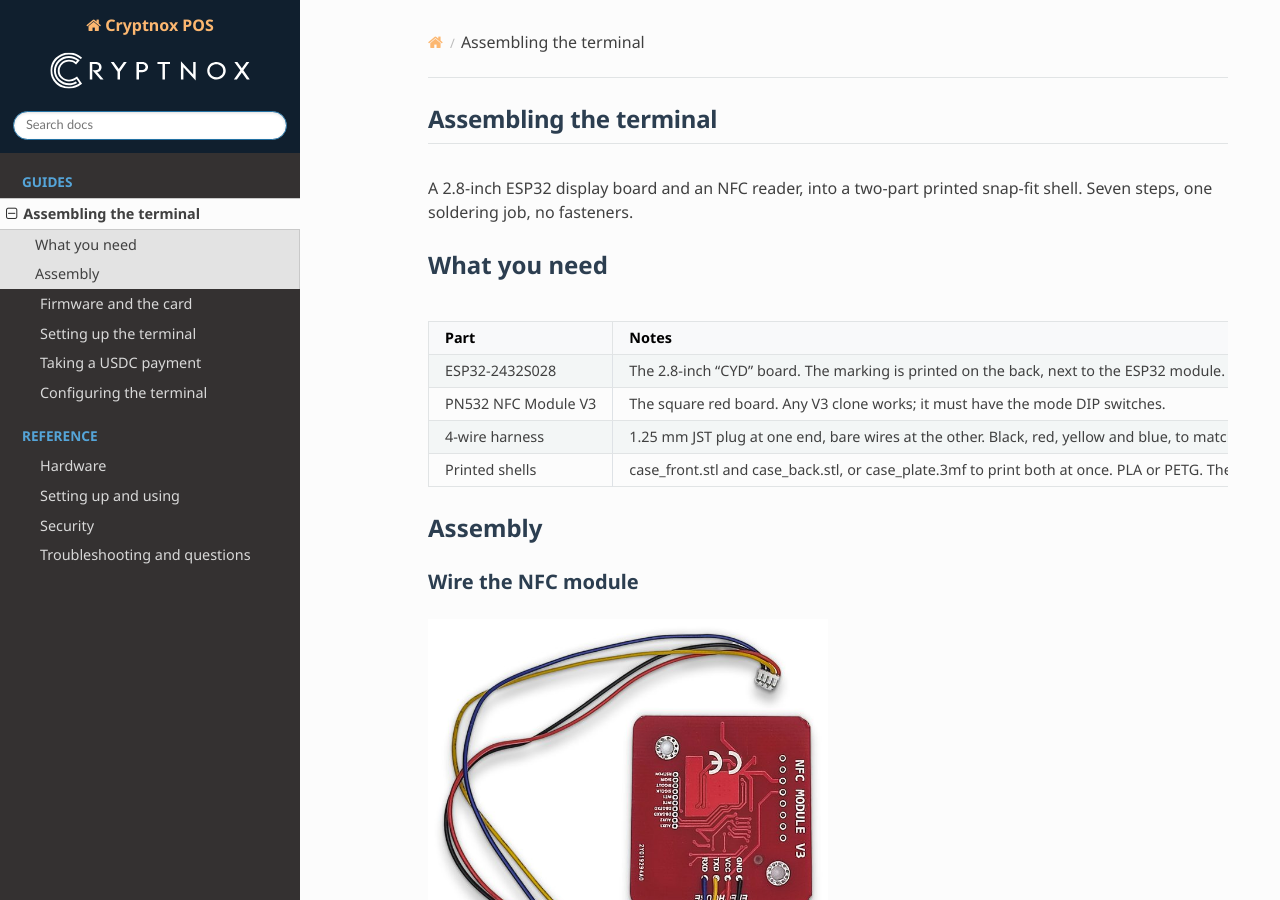
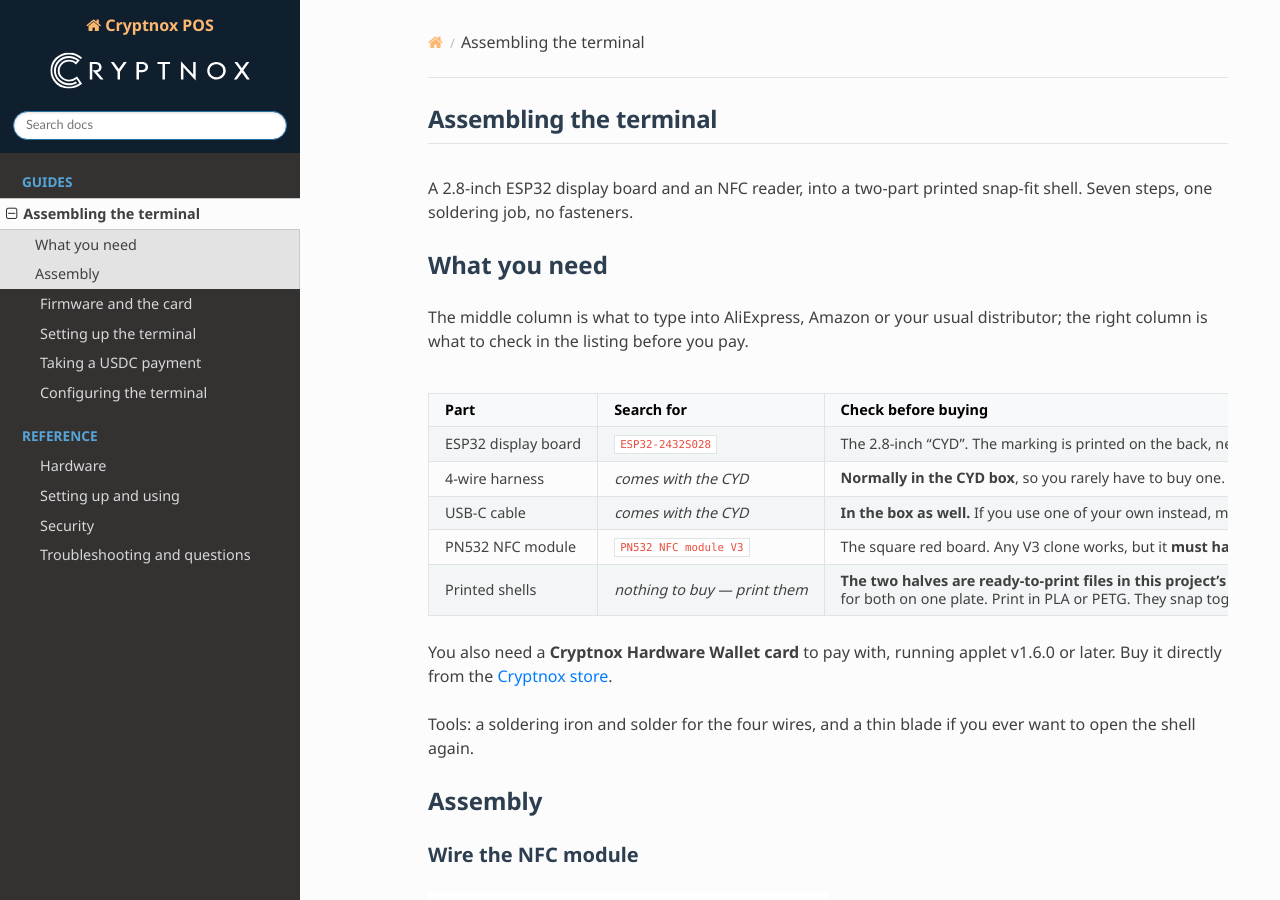
Before and after one commit to embarquech/cryptnox-pos, a Sphinx documentation site: the page built from docs/source/guide-assembly.rst, in a window 1280 px wide and 900 px high. Built offline with Sphinx 7.4.7 and the Read the Docs theme 3.1.0, drawn with Linux system fonts in a browser that asks for light colours; some of the changed text lies outside the part shown.

Commit message:
docs: make the assembly parts table a shopping list, publish the back label, call the card's version its applet version
The "What you need" table described the parts; it did not say how to get them.
It is now three columns — part, what to search for, what to check in the listing
— with no vendor links, so nothing in it goes stale when a listing disappears.

Two variants are called out because getting them wrong costs a reprint or a
return: the CYD must be the USB-C version (the shell is cut for USB-C) and the
PN532 must have its two mode DIP switches (the versions without them are fixed
to SPI and cannot do I2C). Rows are ordered CYD, harness, USB-C cable, PN532,
shells, so the two accessories that ship in the CYD box sit next to the board
that brings them and the actual order is visibly two lines long.

The shells get the GitHub link to hardware/case/ and say plainly that they are
printed rather than bought, including for readers with no printer. The card gets
the shop link.

Adds the back label to hardware/case/ beside the shells —
label_POS-D_dymo11355.pdf, sized for Dymo 11355 stock (19 x 51 mm) — listed in
the enclosure table and named in the "Snap it shut" step, so whoever closes a
case knows it exists and prints it at 100%.

.gitattributes comes with it. Git guesses text from NUL bytes in the first 8 KB
and this PDF has none, so autocrlf would rewrite its newlines on checkout and
break the xref offsets: a label that opens for whoever committed it and is
corrupt everywhere else. The STL and 3mf files are only safe today because the
heuristic happens to get them right.

The card's version is its applet version, not firmware. That is the SDK's own
term (CW_SecureChannel's _appletMajor, CW_MIN_APPLET_MAJOR) and the distinction
matters, since Ed25519 needs applet 2.0+ while cards ship on 1.6.x. Corrected in
the three doc pages and the README that said "firmware v1.6.0".

Also drops "Covers cryptnox-pos v1.0.0." from the index: a version line nobody
updates dates the whole site the first time it is wrong. This duplicates
89a8c2c, which already did it further up the stack — doing it here too means
master and the published docs stop saying it before that stack lands, and the
two deletions merge as one.

Co-Authored-By: Claude Opus 5 <noreply@anthropic.com>

```diff
--- a/docs/source/guide-assembly.rst
+++ b/docs/source/guide-assembly.rst
@@ -11,20 +11,56 @@ snap-fit shell. Seven steps, one soldering job, no fasteners.
 What you need
 -------------
 
+The middle column is what to type into AliExpress, Amazon or your usual distributor;
+the right column is what to check in the listing before you pay.
+
 .. list-table::
    :header-rows: 1
-   :widths: 28 72
+   :widths: 22 34 44
 
    * - Part
-     - Notes
-   * - ESP32-2432S028
-     - The 2.8-inch “CYD” board. The marking is printed on the back, next to the ESP32 module.
-   * - PN532 NFC Module V3
-     - The square red board. Any V3 clone works; it must have the mode DIP switches.
+     - Search for
+     - Check before buying
+   * - ESP32 display board
+     - ``ESP32-2432S028``
+     - The 2.8-inch “CYD”. The marking is printed on the back, next to the ESP32
+       module. Two things must match: **USB-C**, not micro-USB — the shell is cut for
+       USB-C and a micro-USB board will not fit — and **resistive touch**
+       (the listing says XPT2046; capacitive variants exist and the firmware does not
+       drive them).
    * - 4-wire harness
-     - 1.25 mm JST plug at one end, bare wires at the other. Black, red, yellow and blue, to match the table below.
+     - *comes with the CYD*
+     - **Normally in the CYD box**, so you rarely have to buy one. It is a 1.25 mm JST
+       plug at one end and bare wires at the other, about 10–20 cm, in black, red,
+       yellow and blue — the colours in the table below. Only if yours arrives
+       without it: search ``JST 1.25mm 4 pin single end cable``.
+   * - USB-C cable
+     - *comes with the CYD*
+     - **In the box as well.** If you use one of your own instead, make sure it is a
+       **data** cable and not charge-only: the same cable powers the terminal and
+       flashes it.
+   * - PN532 NFC module
+     - ``PN532 NFC module V3``
+     - The square red board. Any V3 clone works, but it **must have the two mode DIP
+       switches** — the versions without them are fixed to SPI and cannot do I²C.
    * - Printed shells
-     - case_front.stl and case_back.stl, or case_plate.3mf to print both at once. PLA or PETG. They snap together, so print them dimensionally accurate — an over-extruded lip will not clip.
+     - *nothing to buy — print them*
+     - **The two halves are ready-to-print files in this project's repository**:
+       `hardware/case/
+       <https://github.com/cryptnox/cryptnox-pos/tree/main/hardware/case>`__ —
+       ``case_front.stl`` and ``case_back.stl``, or
+       ``case_plate.3mf`` for both on one plate. Print in PLA or PETG. They snap
+       together, so they have to come out dimensionally accurate — an over-extruded
+       lip will not clip. **No 3D printer?** The files go to an online printing
+       service or a local maker space as they are. See :doc:`hardware` for what each
+       file contains.
+
+You also need a **Cryptnox Hardware Wallet card** to pay with, running applet v1.6.0
+or later. Buy it directly from the
+`Cryptnox store <https://shop.cryptnox.com/>`__.
+
+Tools: a soldering iron and solder for the four wires, and a thin blade if you ever
+want to open the shell again.
 
 
 Assembly
@@ -164,6 +200,10 @@ Snap it shut
 * Line the halves up square, then press around the perimeter until the clips engage all the way round. You should hear them go.
 * To open it again, start at the seam on one of the long sides and work a thin blade round — never lever from a corner.
 * The contactless symbol on the lid marks where a card is read.
+* The back label — model, input rating and a QR code to the site — is in the repository
+  beside the shells: `label_POS-D_dymo11355.pdf
+  <https://github.com/cryptnox/cryptnox-pos/blob/main/hardware/case/label_POS-D_dymo11355.pdf>`__.
+  It is sized for Dymo 11355 stock (19 × 51 mm); print it at 100%.
 
 
 Done
--- a/docs/source/hardware.rst
+++ b/docs/source/hardware.rst
@@ -21,7 +21,7 @@ What you need
      - The common red breakout board, used over **I²C**. Its two mode switches must be set to
        I²C.
    * - Cryptnox Hardware Wallet card
-     - Firmware **v1.6.0 or later** (the `Dual Card Set
+     - Applet **v1.6.0 or later** (the `Dual Card Set
        <https://shop.cryptnox.com/product/hardware-wallet-smartcard-dual/>`__ ships v1.6.1).
        The card must be initialised with a seed; see :ref:`preparing-the-card`.
    * - Four jumper wires and a USB cable
@@ -92,6 +92,9 @@ The enclosure is a two-part printed shell, published under
    * - ``case_plate.3mf``
      - Both parts on one plate for Bambu Studio — `print this
        <https://github.com/cryptnox/cryptnox-pos/blob/main/hardware/case/case_plate.3mf>`__.
+   * - ``label_POS-D_dymo11355.pdf``
+     - The back label: model, input rating, a QR code to the site. Sized for a Dymo 11355
+       (19 × 51 mm), so print it at 100% — any scaling and it no longer fits the stock.
 
 It is a **snap-fit** shell: no screws and no inserts. About an hour and a half of printing in
 PLA or PETG, dimensionally accurate — an over-extruded lip will not clip.
--- a/docs/source/index.rst
+++ b/docs/source/index.rst
@@ -3,8 +3,6 @@
 =================================================================
 Cryptnox POS: Open-Source Crypto Payment Terminal (ESP32 Dev Kit)
 =================================================================
-
-*Covers* ``cryptnox-pos`` *v1.0.0.*
 
 ``cryptnox-pos`` is open-source firmware that turns a low-cost ESP32 touchscreen board, the
 ESP32-2432S028 "Cheap Yellow Display" (CYD), plus a PN532 NFC module into a tap-to-pay crypto
--- a/docs/source/troubleshooting.rst
+++ b/docs/source/troubleshooting.rst
@@ -45,7 +45,7 @@ Frequently asked questions
    <https://cryptnox.com/card-wallet-as-a-service-cwaas/>`__.
 
 **Which card pays?**
-   Any Cryptnox Hardware Wallet card with firmware v1.6.0 or later that holds a seed. The
+   Any Cryptnox Hardware Wallet card with applet v1.6.0 or later that holds a seed. The
    cardholder's own self-custody card, not a card issued by the merchant.
 
 **Does the terminal hold any keys?**
```
Also changed, not shown: README.md (+1 -1 lines), hardware/case/README.md, 2 other files.
